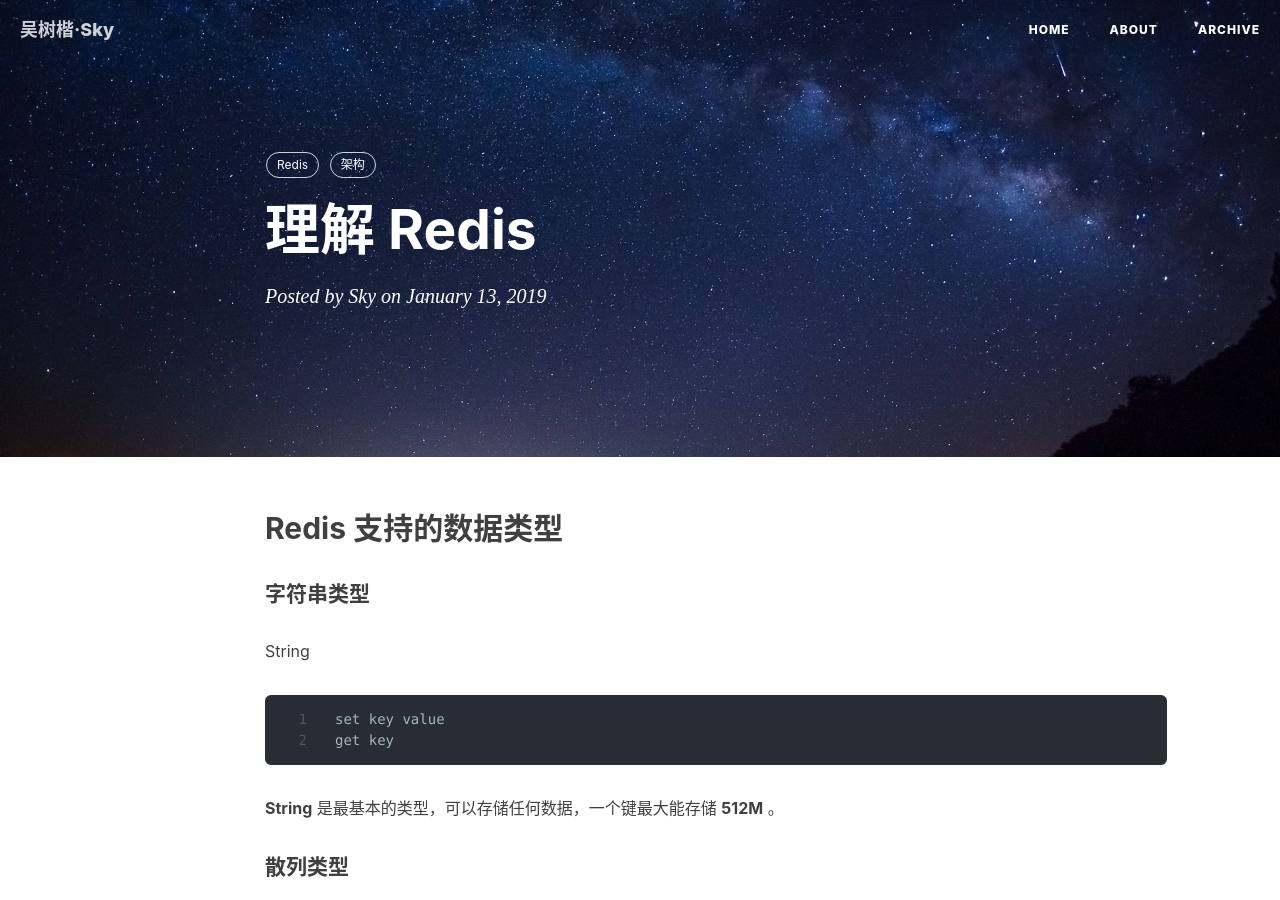
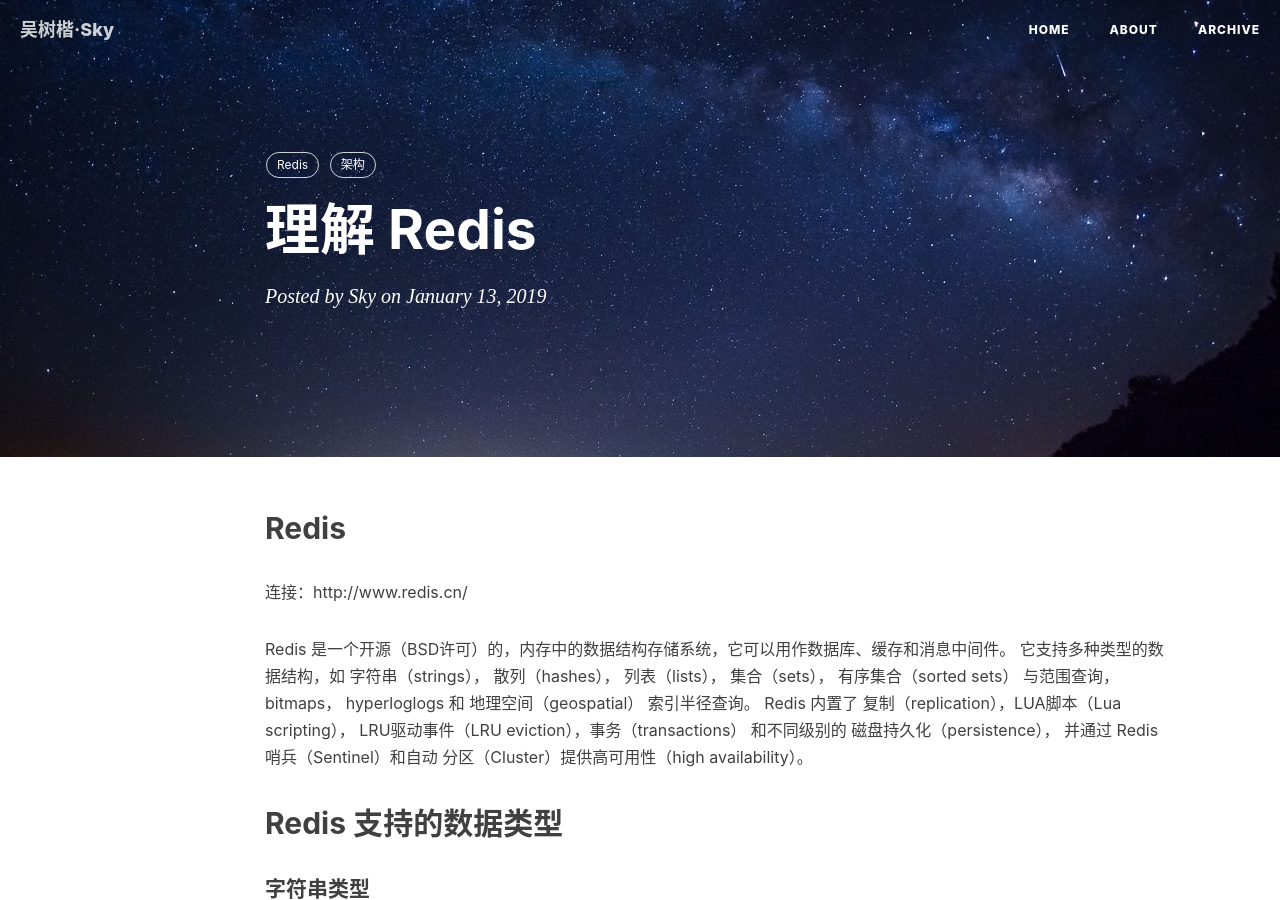
Before and after one commit to wsk1103/wsk1103.github.io, a Jekyll site: the page built from _posts/2019-01-13-理解 Redis.md, in a window 1280 px wide and 900 px high. Built offline with Jekyll 4.4.1, drawn with Linux system fonts in a browser that asks for light colours; nearby versions of some CDN libraries; our own code applies the rules of GitHub Pages for plain Markdown files; comment, search, counter and statistics services are not loaded.

Commit message:
update note

```diff
--- a/_posts/2019-01-13-理解 Redis.md
+++ b/_posts/2019-01-13-理解 Redis.md
@@ -8,6 +8,10 @@ tags:
   - 架构
 ---
 
+## Redis
+连接：http://www.redis.cn/
+
+Redis 是一个开源（BSD许可）的，内存中的数据结构存储系统，它可以用作数据库、缓存和消息中间件。 它支持多种类型的数据结构，如 字符串（strings）， 散列（hashes）， 列表（lists）， 集合（sets）， 有序集合（sorted sets） 与范围查询， bitmaps， hyperloglogs 和 地理空间（geospatial） 索引半径查询。 Redis 内置了 复制（replication），LUA脚本（Lua scripting）， LRU驱动事件（LRU eviction），事务（transactions） 和不同级别的 磁盘持久化（persistence）， 并通过 Redis哨兵（Sentinel）和自动 分区（Cluster）提供高可用性（high availability）。
 
 
 ## Redis 支持的数据类型
```
